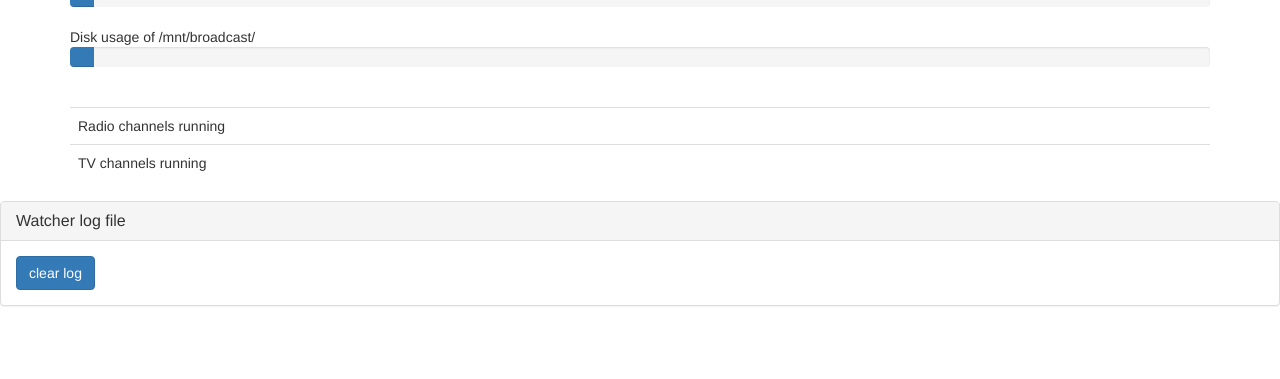
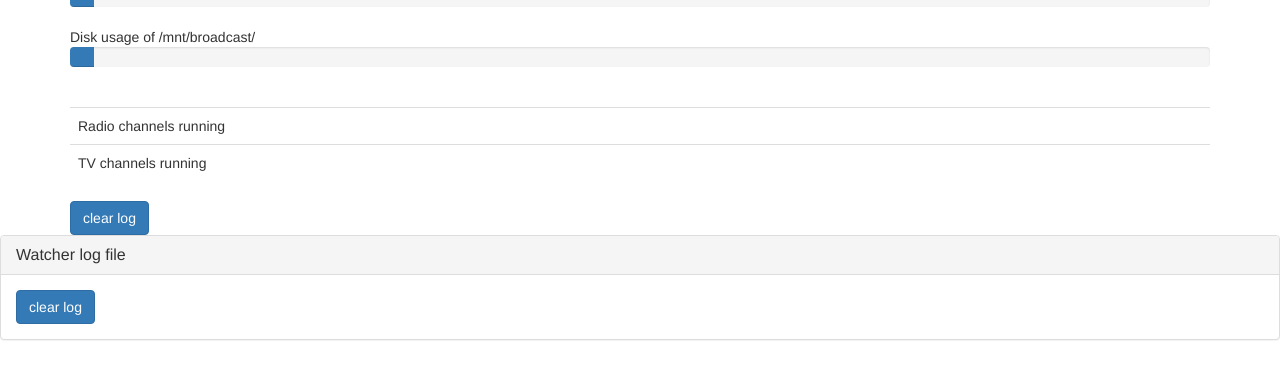
Before and after one commit to SirDukey/Novus_recording_system, a Flask app: template templates/info.html in a window 1280 px wide. Shown: the part 210-589 px from the top of the page. Run offline with Flask 2, Linux system fonts and the light colour scheme; the template is opened without the code that fills it, so the values that code supplies are empty; some libraries are stand-ins or nearby versions.

Commit message:
adding button to clear log

```diff
--- a/app.py
+++ b/app.py
@@ -264,7 +264,7 @@ def index():
     return render_template('index.html', title='Novus recording system')
 
 
-@app.route('/info')
+@app.route('/info', methods=['GET', 'POST'])
 @login_required
 def info():
 
--- a/templates/info.html
+++ b/templates/info.html
@@ -38,6 +38,10 @@
 
 </div>
 
+<div class="container">
+    <input class="btn btn-primary" type="submit" value="clear log" name="{{ cwl }}">
+</div>
+
 <div class="panel panel-default">
   <div class="panel-heading">
     <h3 class="panel-title">Watcher log file</h3>
```
